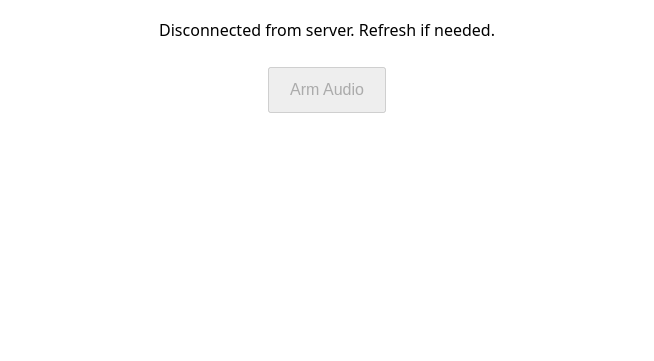
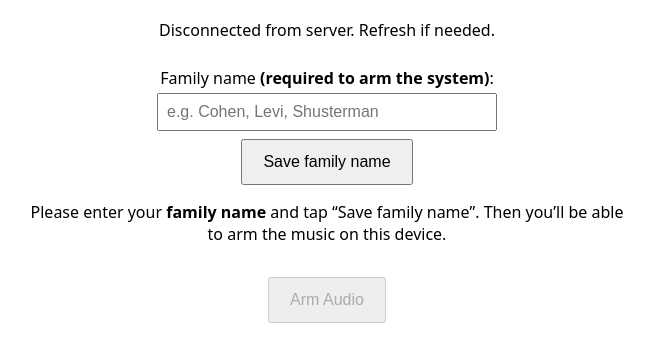
Before and after one commit to tzvishusterman-BH/menorah-sync, a website: page public/index.html in a window 1280 px wide. Shown: the part 91-452 px from the top of the page, without its empty margins (313-967 px from the left). Drawn offline with Linux system fonts and the light colour scheme.

Commit message:
Require family name, add admin PIN and connected cars list

```diff
--- a/public/index.html
+++ b/public/index.html
@@ -16,17 +16,46 @@
       padding: 0.75rem 1.25rem;
       font-size: 1rem;
       cursor: pointer;
+      margin-top: 0.5rem;
+    }
+    input {
+      padding: 0.5rem;
+      font-size: 1rem;
+      width: 100%;
+      max-width: 320px;
+      margin-top: 0.25rem;
     }
     #status {
       margin: 1rem 0;
       min-height: 2rem;
     }
+    .section {
+      margin-bottom: 1.5rem;
+    }
   </style>
 </head>
 <body>
   <h1>Menorah Parade Music</h1>
+
   <p id="status">Connecting…</p>
-  <button id="armBtn" disabled>Arm Audio</button>
+
+  <div class="section">
+    <label for="nameInput">
+      Family name <strong>(required to arm the system)</strong>:
+    </label>
+    <br>
+    <input id="nameInput" type="text" placeholder="e.g. Cohen, Levi, Shusterman">
+    <br>
+    <button id="saveNameBtn">Save family name</button>
+    <p id="nameHint">
+      Please enter your <strong>family name</strong> and tap “Save family name”.
+      Then you’ll be able to arm the music on this device.
+    </p>
+  </div>
+
+  <div class="section">
+    <button id="armBtn" disabled>Arm Audio</button>
+  </div>
 
   <script src="client.js"></script>
 </body>
```
Also changed, not shown: public/admin.js (+58 -10 lines).
